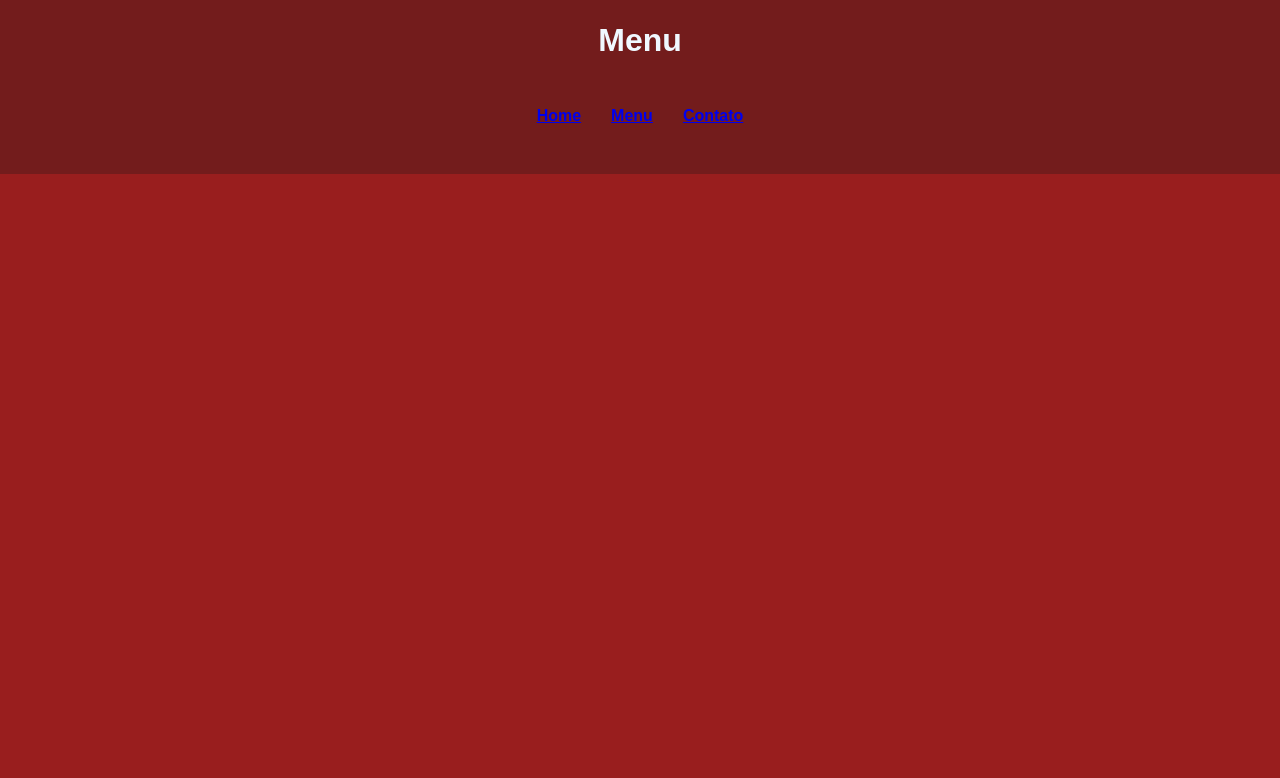
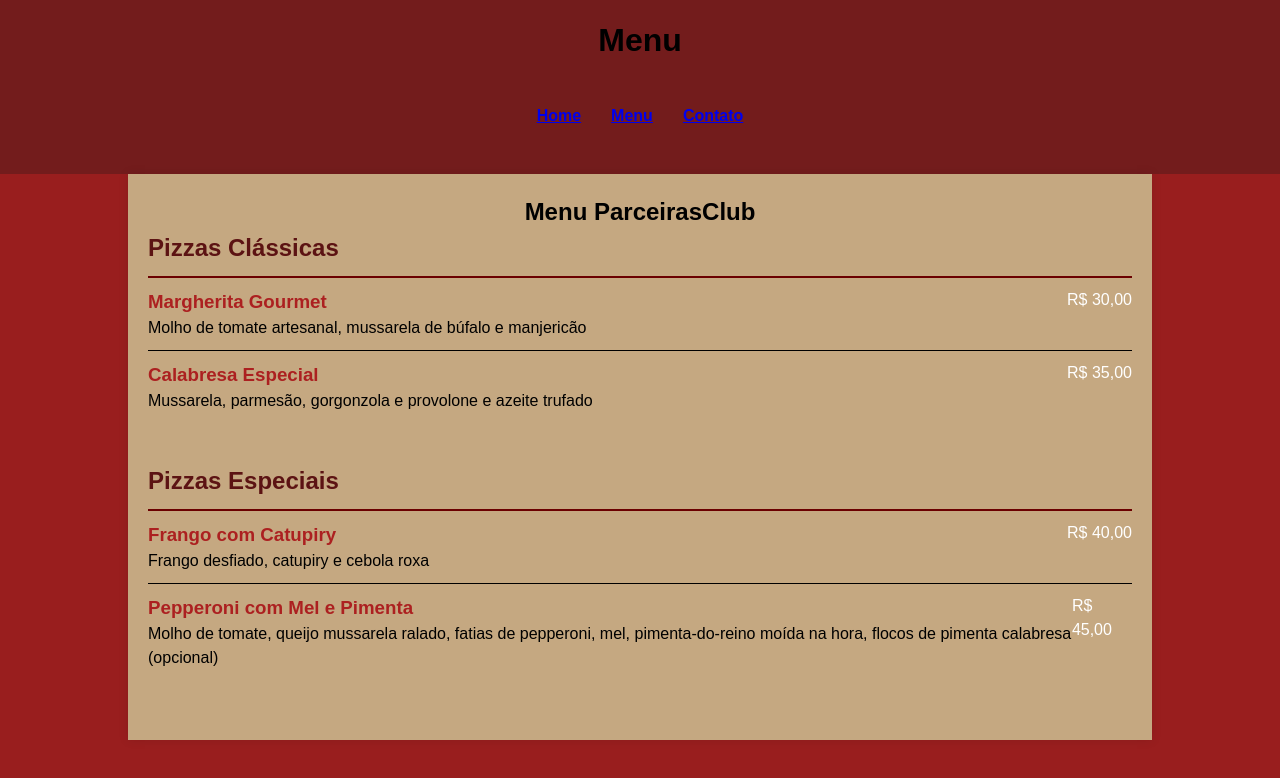
Before and after one commit to Mariaparma/Pizzaria_parceirasclub, a plain HTML site: page menu.html in a window 1280 px wide. Drawn offline with Linux system fonts and the light colour scheme.

Commit message:
iniciando a página do menu

```diff
--- a/menu.html
+++ b/menu.html
@@ -5,6 +5,7 @@
     <meta name="viewport" content="width=device-width, initial-scale=1.0">
     <title>Document</title>
     <link rel="stylesheet" href="style/global.css">
+    <link rel="stylesheet" href="style/menu.css"
 </head>
 <body>
     <header class="site-header" >
@@ -20,5 +21,41 @@
     <main class="main-content">
         <article class="article">
             <header class="article-header">
+                <div class="container">
+                    <h1>Menu ParceirasClub</h1>
+                    <div class="menu-section">
+                        <h2>Pizzas Clássicas</h2>
+                        <div class="menu-item">
+                            <div>
+                                <h3>Margherita Gourmet</h3>
+                                <p>Molho de tomate artesanal, mussarela de búfalo e manjericão</p>
+                            </div>
+                            <div class="price">R$ 30,00</div>
+                        </div>
+                        <div class="menu-item">
+                            <div>
+                                <h3>Calabresa Especial</h3>
+                                <p>Mussarela, parmesão, gorgonzola e provolone e azeite trufado</p>
+                            </div>
+                            <div class="price">R$ 35,00</div>
+                        </div>
+                    </div>
+                    <div class="menu-section">
+                        <h2>Pizzas Especiais</h2>
+                        <div class="menu-item">
+                            <div>
+                                <h3>Frango com Catupiry</h3>
+                                <p>Frango desfiado, catupiry e cebola roxa</p>
+                            </div>
+                            <div class="price">R$ 40,00</div>
+                        </div>
+                        <div class="menu-item">
+                            <div>
+                                <h3> Pepperoni com Mel e Pimenta</h3>
+                                <p>Molho de tomate, queijo mussarela ralado, fatias de pepperoni, mel, pimenta-do-reino moída na hora, flocos de pimenta calabresa (opcional)</p>
+                            </div>
+                            <div class="price">R$ 45,00</div>
+                        </div>
+                    </div>
 </body>
 </html>
--- a/style/menu.css
+++ b/style/menu.css
@@ -0,0 +1,46 @@
+
+        body {
+            font-family: Arial, sans-serif;
+            background-color: rgb(153, 30, 30);
+            margin: 0;
+            padding: 0;
+        }
+        .container {
+            width: 80%;
+            margin: 0 auto;
+            padding: 20px;
+            background-color: rgb(197, 168, 129);
+            box-shadow: 0 0 10px rgba(0, 0, 0, 0.1);
+        }
+        h1 {
+            text-align: center;
+            color: #000000;
+        }
+        .menu-section {
+            margin-bottom: 40px;
+        }
+        .menu-section h2 {
+            border-bottom: 2px solid #6b0000;
+            padding-bottom: 10px;
+            color: #5c1313;
+        }
+        .menu-item {
+            display: flex;
+            justify-content: space-between;
+            padding: 10px 0;
+            border-bottom: 1px solid #000000;
+        }
+        .menu-item:last-child {
+            border-bottom: none;
+        }
+        .menu-item h3 {
+            margin: 0;
+            color: #ac2020;
+        }
+        .menu-item p {
+            margin: 0;
+            color: #000000;
+        }
+        .price {
+            color: #ffffff;
+        }
```
